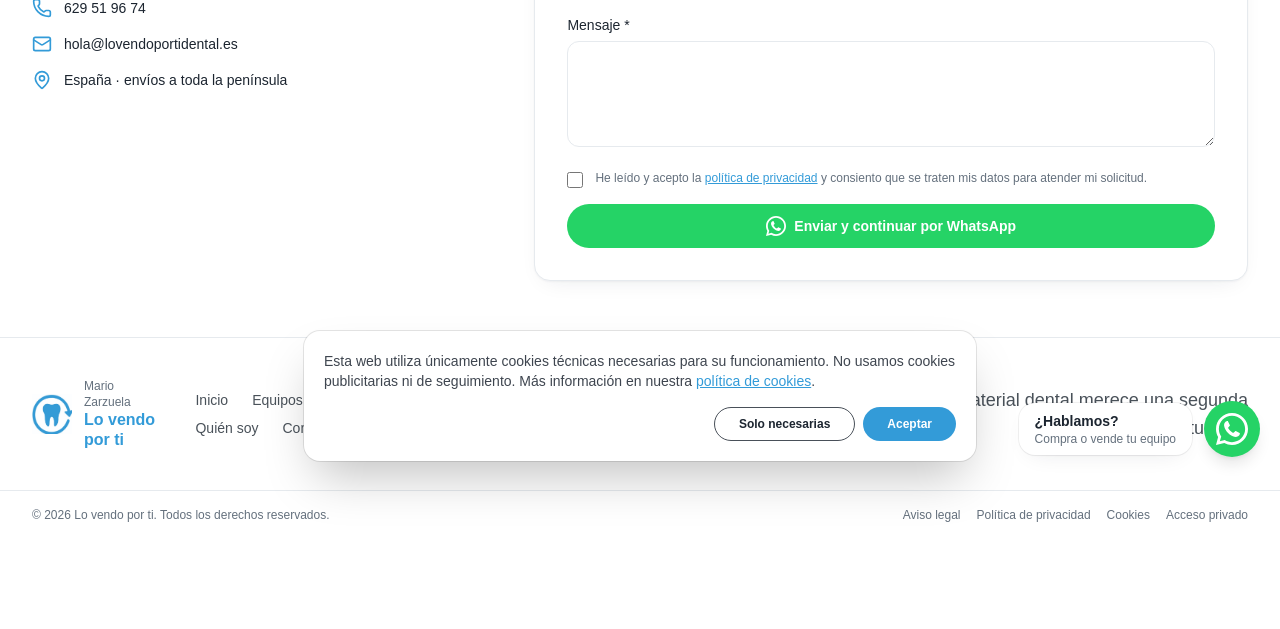
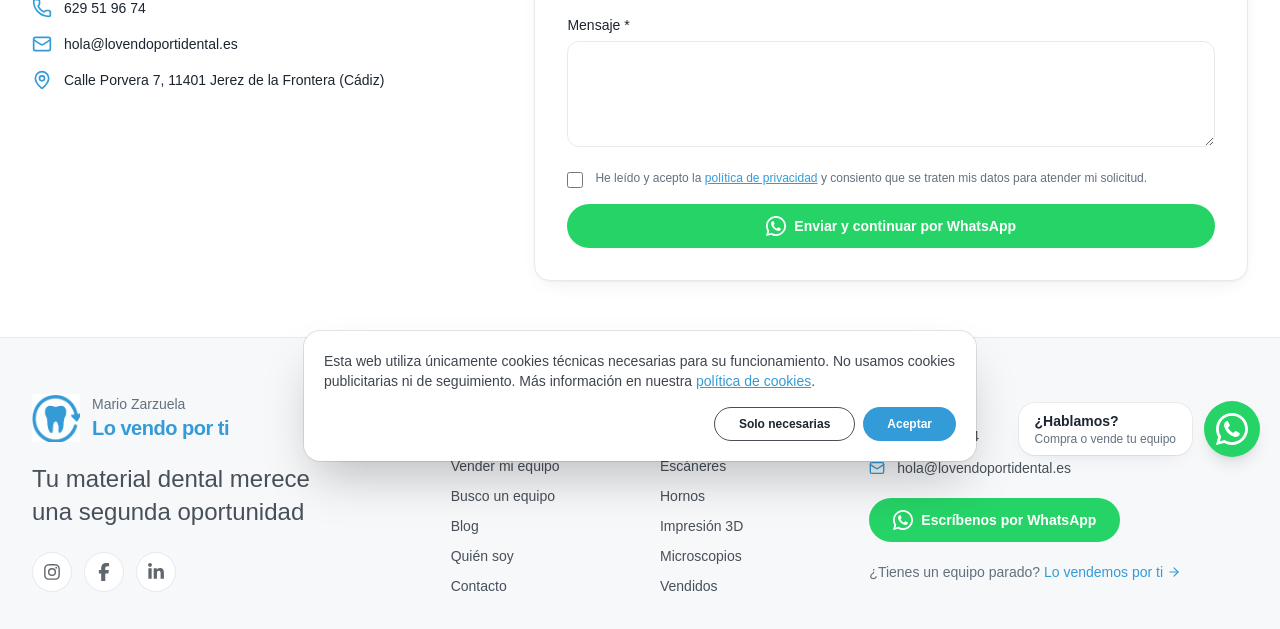
Before and after one commit to JaviGzlez/lovendoporti, a Next.js app: page /contacto in a window 1280 px wide. Shown: the part 323-952 px from the top of the page. Before the commit the page ends 862 px from the top, so only its background shows below. Built offline with nearby package versions, Linux system fonts and the light colour scheme; no server answers; a web font is replaced by a local one.

Commit message:
update de la pagina 2.0

```diff
--- a/package.json
+++ b/package.json
@@ -11,6 +11,7 @@
   "dependencies": {
     "@fontsource-variable/caveat": "^5.3.0",
     "@fontsource-variable/inter": "^5.3.0",
+    "@fortawesome/free-brands-svg-icons": "^7.3.1",
     "@supabase/ssr": "^0.12.7",
     "@supabase/supabase-js": "^2.116.0",
     "lucide-react": "^1.42.0",
--- a/src/app/contacto/page.tsx
+++ b/src/app/contacto/page.tsx
@@ -36,7 +36,7 @@ export default function ContactoPage() {
             </li>
             <li className="flex items-center gap-3">
               <MapPin className="h-5 w-5 text-brand" />
-              <span>España · envíos a toda la península</span>
+              <span>Calle Porvera 7, 11401 Jerez de la Frontera (Cádiz)</span>
             </li>
           </ul>
         </div>
--- a/src/components/Footer.tsx
+++ b/src/components/Footer.tsx
@@ -1,55 +1,116 @@
 import Link from "next/link";
 import Image from "next/image";
-import { SITE_TAGLINE } from "@/lib/utils";
+import { Mail, Phone, ArrowRight } from "lucide-react";
+import { SITE_TAGLINE, whatsappUrl } from "@/lib/utils";
+import { TITULAR as T } from "@/lib/legal";
+import SocialLinks from "./SocialLinks";
+import WhatsAppIcon from "./WhatsAppIcon";
 
-const LINKS = [
-  { href: "/", label: "Inicio" },
+const NAV = [
   { href: "/equipos", label: "Equipos" },
-  { href: "/vender-mi-equipo", label: "Vender tu equipo" },
+  { href: "/vender-mi-equipo", label: "Vender mi equipo" },
   { href: "/busco-un-equipo", label: "Busco un equipo" },
   { href: "/blog", label: "Blog" },
   { href: "/quien-soy", label: "Quién soy" },
   { href: "/contacto", label: "Contacto" },
 ];
 
+const CATEGORIAS = [
+  { href: "/equipos?categoria=fresadoras", label: "Fresadoras" },
+  { href: "/equipos?categoria=escaneres", label: "Escáneres" },
+  { href: "/equipos?categoria=hornos", label: "Hornos" },
+  { href: "/equipos?categoria=impresion-3d", label: "Impresión 3D" },
+  { href: "/equipos?categoria=microscopios", label: "Microscopios" },
+  { href: "/equipos?estado=vendido", label: "Vendidos" },
+];
+
 export default function Footer() {
   return (
-    <footer className="border-t border-line bg-white">
-      <div className="container-lv flex flex-col gap-8 py-10 lg:flex-row lg:items-center lg:justify-between">
+    <footer className="border-t border-line bg-surface">
+      <div className="container-lv grid gap-10 py-14 md:grid-cols-2 lg:grid-cols-12">
+        {/* Marca */}
+        <div className="lg:col-span-4">
           <Link href="/" className="flex items-center gap-3">
-          <Image src="/logo-icon.png" alt="" width={40} height={40} className="h-10 w-10" />
+            <Image src="/logo-icon.png" alt="" width={48} height={48} className="h-12 w-12" />
             <span className="leading-tight">
-            <span className="block font-hand text-xs text-muted">Mario Zarzuela</span>
-            <span className="block font-bold text-brand">Lo vendo por ti</span>
+              <span className="block font-hand text-sm text-muted">Mario Zarzuela</span>
+              <span className="block text-xl font-bold tracking-tight text-brand">Lo vendo por ti</span>
             </span>
           </Link>
+          <p className="mt-5 max-w-xs font-hand text-2xl leading-snug text-ink/80">{SITE_TAGLINE}</p>
+          <SocialLinks className="mt-6" />
+        </div>
 
-        <nav className="flex flex-wrap gap-x-6 gap-y-2 text-sm text-ink/80">
-          {LINKS.map((l) => (
-            <Link key={l.href} href={l.href} className="hover:text-brand">
+        {/* Navegación */}
+        <div className="lg:col-span-2">
+          <h3 className="eyebrow mb-4">Navegación</h3>
+          <ul className="space-y-2.5 text-sm">
+            {NAV.map((l) => (
+              <li key={l.href}>
+                <Link href={l.href} className="text-ink/80 hover:text-brand">
                   {l.label}
                 </Link>
+              </li>
             ))}
-        </nav>
-
-        <div className="flex items-center gap-4 text-sm text-ink/70">
-          {/* TODO: poner las URLs reales de las redes de Mario */}
-          <a href="#" className="hover:text-brand">Instagram</a>
-          <a href="#" className="hover:text-brand">LinkedIn</a>
-          <a href="#" className="hover:text-brand">YouTube</a>
+          </ul>
         </div>
 
-        <p className="font-hand text-lg text-ink/80 lg:text-right">{SITE_TAGLINE}</p>
+        {/* Categorías */}
+        <div className="lg:col-span-2">
+          <h3 className="eyebrow mb-4">Equipos</h3>
+          <ul className="space-y-2.5 text-sm">
+            {CATEGORIAS.map((l) => (
+              <li key={l.href}>
+                <Link href={l.href} className="text-ink/80 hover:text-brand">
+                  {l.label}
+                </Link>
+              </li>
+            ))}
+          </ul>
         </div>
-      <div className="border-t border-line">
-        <div className="container-lv flex flex-col items-center justify-between gap-2 py-4 text-xs text-muted sm:flex-row">
-          <p>© {new Date().getFullYear()} Lo vendo por ti. Todos los derechos reservados.</p>
-          <p className="flex gap-4">
+
+        {/* Contacto */}
+        <div className="lg:col-span-4">
+          <h3 className="eyebrow mb-4">Contacto</h3>
+          <ul className="space-y-3 text-sm">
+            <li>
+              <a href={`tel:${T.telefonoIntl}`} className="flex items-center gap-3 text-ink/80 hover:text-brand">
+                <Phone className="h-4 w-4 text-brand" /> {T.telefono}
+              </a>
+            </li>
+            <li>
+              <a href={`mailto:${T.email}`} className="flex items-center gap-3 text-ink/80 hover:text-brand">
+                <Mail className="h-4 w-4 text-brand" /> {T.email}
+              </a>
+            </li>
+          </ul>
+          <a
+            href={whatsappUrl("Hola Mario, quiero hacerte una consulta.")}
+            target="_blank"
+            rel="noopener"
+            className="btn mt-5 bg-[#25D366] text-white hover:bg-[#1eb85a]"
+          >
+            <WhatsAppIcon className="h-5 w-5" /> Escríbenos por WhatsApp
+          </a>
+          <p className="mt-5 text-sm text-muted">
+            ¿Tienes un equipo parado?{" "}
+            <Link href="/vender-mi-equipo" className="inline-flex items-center gap-1 font-medium text-brand hover:underline">
+              Lo vendemos por ti <ArrowRight className="h-3.5 w-3.5" />
+            </Link>
+          </p>
+        </div>
+      </div>
+
+      {/* Barra legal */}
+      <div className="border-t border-line bg-white">
+        <div className="container-lv flex flex-col items-center justify-between gap-3 pt-5 pb-24 text-xs text-muted md:flex-row md:pb-5 md:pr-56">
+          <p>© {new Date().getFullYear()} Lo vendo por ti · {T.nombre}. Todos los derechos reservados.</p>
+          <nav className="flex flex-wrap justify-center gap-x-5 gap-y-1">
             <Link href="/aviso-legal" className="hover:text-brand">Aviso legal</Link>
-            <Link href="/privacidad" className="hover:text-brand">Política de privacidad</Link>
+            <Link href="/privacidad" className="hover:text-brand">Privacidad</Link>
             <Link href="/cookies" className="hover:text-brand">Cookies</Link>
             <Link href="/admin" className="hover:text-brand">Acceso privado</Link>
-          </p>
+          </nav>
         </div>
       </div>
     </footer>
--- /dev/null
+++ b/src/components/SocialLinks.tsx
@@ -0,0 +1,38 @@
+import { faInstagram, faFacebookF, faLinkedinIn, type IconDefinition } from "@fortawesome/free-brands-svg-icons";
+import { cn } from "@/lib/utils";
+
+export const REDES = [
+  { nombre: "Instagram", href: "https://www.instagram.com/lovendoportimariozarzuela/", icon: faInstagram },
+  { nombre: "Facebook", href: "https://www.facebook.com/profile.php?id=61586318828466", icon: faFacebookF },
+  { nombre: "LinkedIn", href: "https://www.linkedin.com/company/lo-vendo-por-ti/", icon: faLinkedinIn },
+];
+
+/** Icono de marca a partir de la definición de Font Awesome (free-brands). */
+function BrandIcon({ icon, className }: { icon: IconDefinition; className?: string }) {
+  const [w, h, , , d] = icon.icon;
+  return (
+    <svg viewBox={`0 0 ${w} ${h}`} className={className} fill="currentColor" aria-hidden>
+      <path d={Array.isArray(d) ? d.join(" ") : d} />
+    </svg>
+  );
+}
+
+export default function SocialLinks({ className }: { className?: string }) {
+  return (
+    <div className={cn("flex items-center gap-3", className)}>
+      {REDES.map((r) => (
+        <a
+          key={r.nombre}
+          href={r.href}
+          target="_blank"
+          rel="noopener"
+          aria-label={r.nombre}
+          title={r.nombre}
+          className="flex h-10 w-10 items-center justify-center rounded-full border border-line bg-white text-ink/70 transition hover:border-brand hover:bg-brand hover:text-white"
+        >
+          <BrandIcon icon={r.icon} className="h-[18px] w-[18px]" />
+        </a>
+      ))}
+    </div>
+  );
+}
--- a/src/lib/legal.ts
+++ b/src/lib/legal.ts
@@ -5,8 +5,7 @@ export const TITULAR = {
   email: "hola@lovendoportidental.es",
   telefono: "629 51 96 74",
   telefonoIntl: "+34629519674",
-  // TODO: completar con la dirección postal (obligatoria según la LSSI-CE)
-  domicilio: "[Dirección postal del titular]",
+  domicilio: "Calle Porvera 7, 11401 Jerez de la Frontera (Cádiz)",
   web: "https://lovendoportidental.es",
   nombreComercial: "Lo vendo por ti",
 };
```
Also changed, not shown: 1 other file (tests, documents, lock files or other folders). Lines whose indentation alone changed are shown as unchanged.
